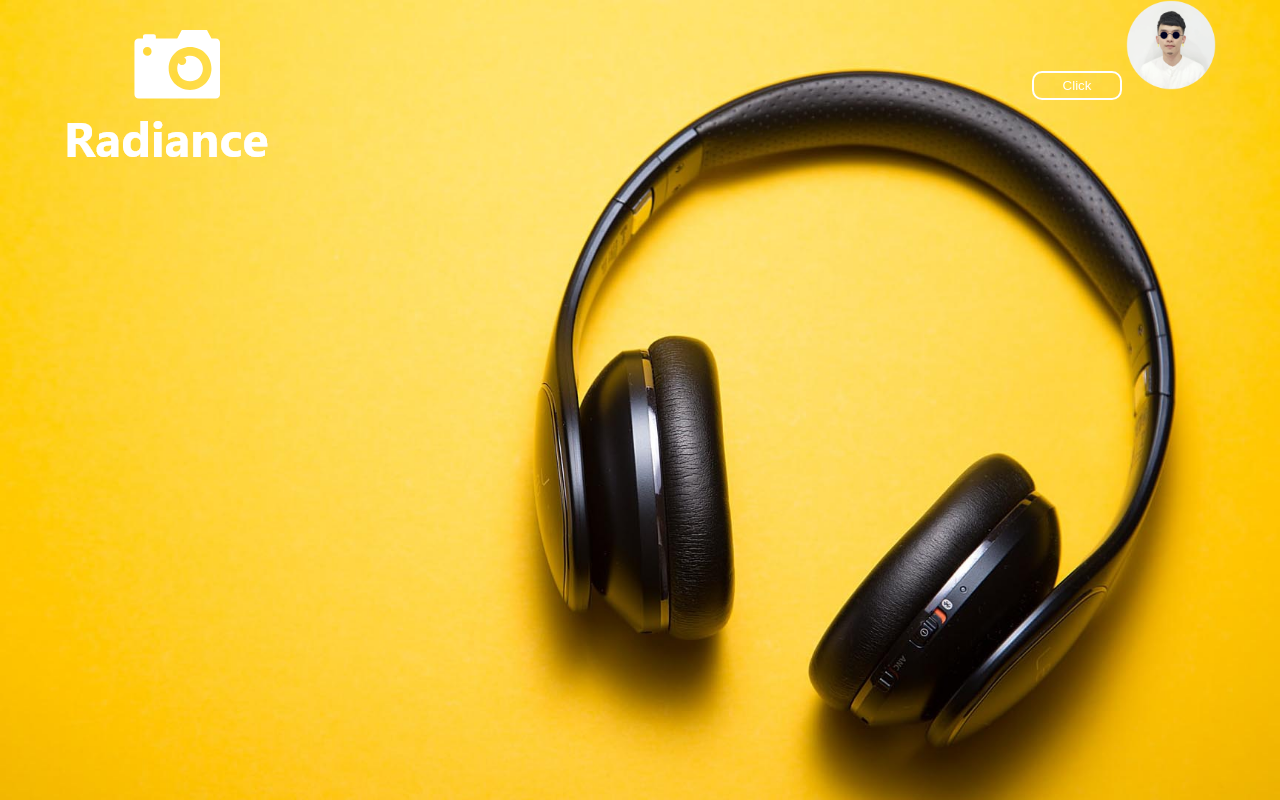
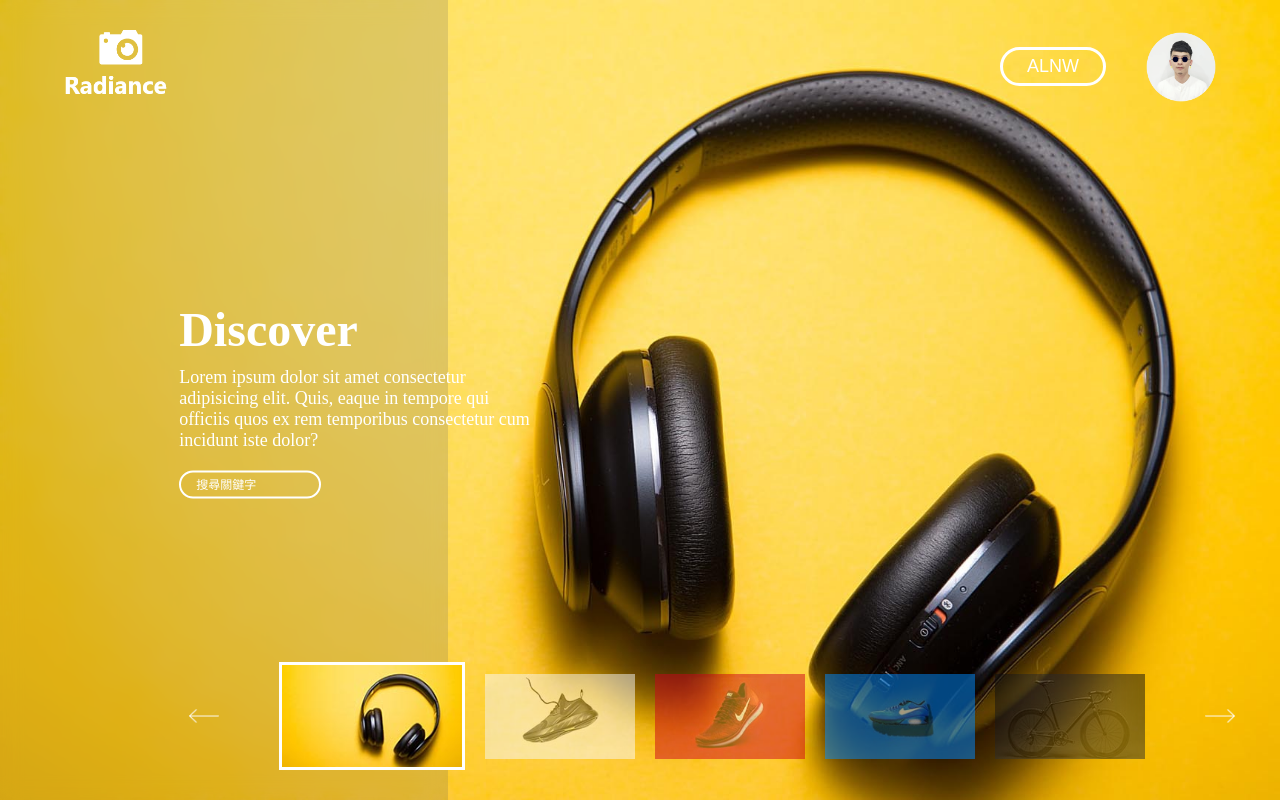
Before and after one commit to AllenW0815/AllenW0815.github.io, a plain HTML site: page 1091123/homePagePicChange.html in a window 1280 px wide. Drawn offline with Linux system fonts and the light colour scheme.

Commit message:
切換背景完成

```diff
--- a/1091123/homePagePicChange.html
+++ b/1091123/homePagePicChange.html
@@ -9,12 +9,70 @@
   <body>
     <div class="backGround">
       <div class="nav">
-        <img src="./img/logo.png" alt="No" class="logo" />
+        <div>
+          <img src="./img/logo.png" alt="No" class="logo" />
+        </div>
         <div class="user">
-          <button class="navBtn">Click</button>
+          <button class="navBtn">ALNW</button>
           <img src="./img/ALNW-circle-s.png" alt="No" class="avatar" />
         </div>
       </div>
+      <div class="content">
+        <div class="info">
+          <h2>Discover</h2>
+          <p>
+            Lorem ipsum dolor sit amet consectetur adipisicing elit. Quis, eaque
+            in tempore qui officiis quos ex rem temporibus consectetur cum
+            incidunt iste dolor?
+          </p>
+          <input type="text" placeholder="搜尋關鍵字" />
+        </div>
+      </div>
+      <div class="slider">
+        <img src="./img/left-arrow.png" alt="No" id="prev" />
+        <div class="preview">
+          <img src="./img/yellow-s.jpg" alt="No" class="active thumbnail" />
+          <img src="./img/shoes-s.jpg" alt="No" class="thumbnail" />
+          <img src="./img/red-s.jpg" alt="No" class="thumbnail" />
+          <img src="./img/blue-s.jpg" alt="No" class="thumbnail" />
+          <img src="./img/black-s.jpg" alt="No" class="thumbnail" />
+        </div>
+        <img src="./img/right-arrow.png" alt="No" id="next" />
+      </div>
     </div>
+
+    <script>
+      let prev = document.querySelector("#prev");
+      let next = document.querySelector("#next");
+      let backGround = document.querySelector(".backGround");
+      let thumbnail = document.getElementsByClassName("thumbnail");
+
+      let BGImg = new Array(
+        "img/yellow.jpg",
+        "img/shoes.jpg",
+        "img/red.jpg",
+        "img/blue.jpg",
+        "img/black.jpg"
+      );
+      let i = 0;
+      prev.onclick = function () {
+        //   限制i要大於0
+        if (i > 0) {
+          backGround.style.backgroundImage = 'url("' + BGImg[i - 1] + '")';
+          thumbnail[i - 1].classList.add("active");
+          thumbnail[i].classList.remove("active");
+          i--;
+        }
+      };
+      next.onclick = function () {
+        //   限制i要小於總數
+        if (i < 4) {
+          backGround.style.backgroundImage = 'url("' + BGImg[i + 1] + '")';
+          thumbnail[i + 1].classList.add("active");
+          thumbnail[i].classList.remove("active");
+          i++;
+        }
+      };
+    </script>
   </body>
 </html>
--- a/1091123/picChange.scss
+++ b/1091123/picChange.scss
@@ -7,7 +7,7 @@
   width: 100%;
   height: 100vh;
   position: relative;
-  background-image: url(./img/yellow.jpg);
+  background-image: url(img/yellow.jpg);
   background-size: cover;
   background-position: center;
   .nav {
@@ -16,24 +16,96 @@
     display: flex;
     justify-content: space-between;
     position: relative;
-    .logo {
-      //   width: 90px;
+    z-index: 2;
+    div {
       margin: 30px 0;
       cursor: pointer;
+      .logo {
+        width: 50%;
+      }
     }
     .user {
+      display: flex;
+      align-items: center;
       .navBtn {
-        width: 90px;
-        margin: 30px 0;
+        margin-right: 40px;
+        font-size: 18px;
         background-color: transparent;
         outline: none;
-        border: 2px solid #fff;
+        border: 3px solid #fff;
         color: #fff;
-        padding: 5px;
-        border-radius: 10px;
+        padding: 6px 24px;
+        border-radius: 24px;
+        cursor: pointer;
       }
       .avatar {
-        width: 90px;
+        width: 70px;
+      }
+    }
+  }
+  .content {
+    width: 35%;
+    height: 100vh;
+    position: absolute;
+    top: 0;
+    left: 0;
+    background-color: rgba(100, 100, 100, 0.2);
+    backdrop-filter: blur(10px);
+    .info {
+      width: 80%;
+      color: #fff;
+      position: absolute;
+      right: -20%;
+      top: 50%;
+      transform: translateY(-50%);
+      h2 {
+        font-size: 48px;
+        margin-bottom: 10px;
+      }
+      p {
+        font-size: 18px;
+        margin-bottom: 20px;
+      }
+      input {
+        width: 30%;
+        outline: none;
+        padding: 5px 15px;
+        border: 2px solid #fff;
+        border-radius: 18px;
+        color: #fff;
+        font-size: 12px;
+        background-color: transparent;
+      }
+      ::placeholder {
+        color: #fff;
+      }
+    }
+  }
+  .slider {
+    display: flex;
+    align-items: center;
+    position: absolute;
+    bottom: 30px;
+    right: 45px;
+    #prev,
+    #next {
+      width: 30px;
+      cursor: pointer;
+    }
+    .preview {
+      display: flex;
+      align-items: center;
+      padding: 0 50px;
+      img {
+        width: 150px;
+        margin: 0 10px;
+        opacity: 0.5;
+      }
+      .active {
+        display: block;
+        border: 3px solid #fff;
+        width: 180px;
+        opacity: 1;
       }
     }
   }
```
Also changed, not shown: 1091123/img/black-s.jpg (added), 1091123/img/black.jpg, 1091123/img/left-arrow.png (added), 1091123/img/red-s.jpg (added), 1091123/img/red.jpg, 1091123/img/right-arrow.png (added), 1091123/img/shoes-s.jpg (added), 1091123/img/shoes.jpg, 1091123/picChange.css, 1 other file.
